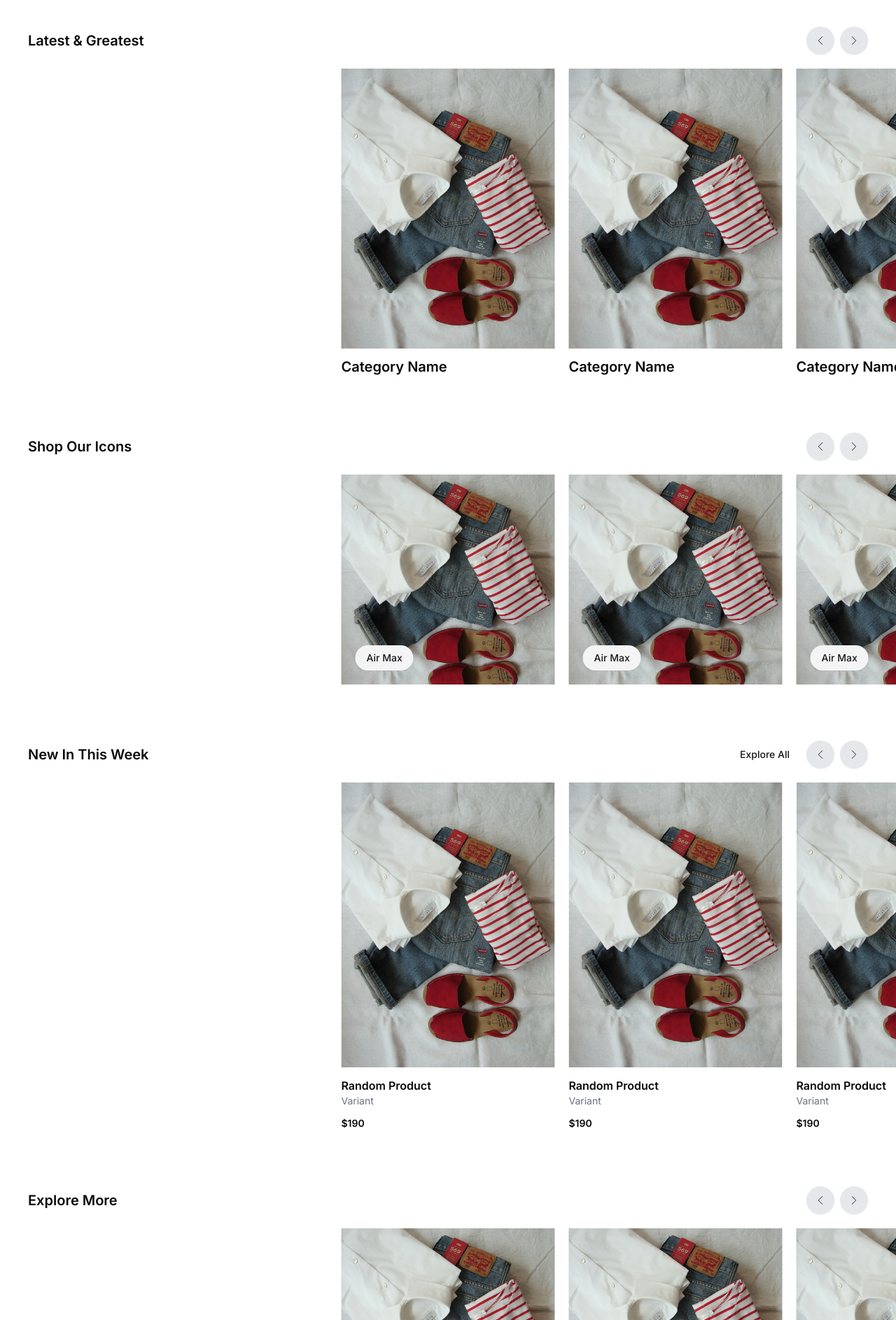
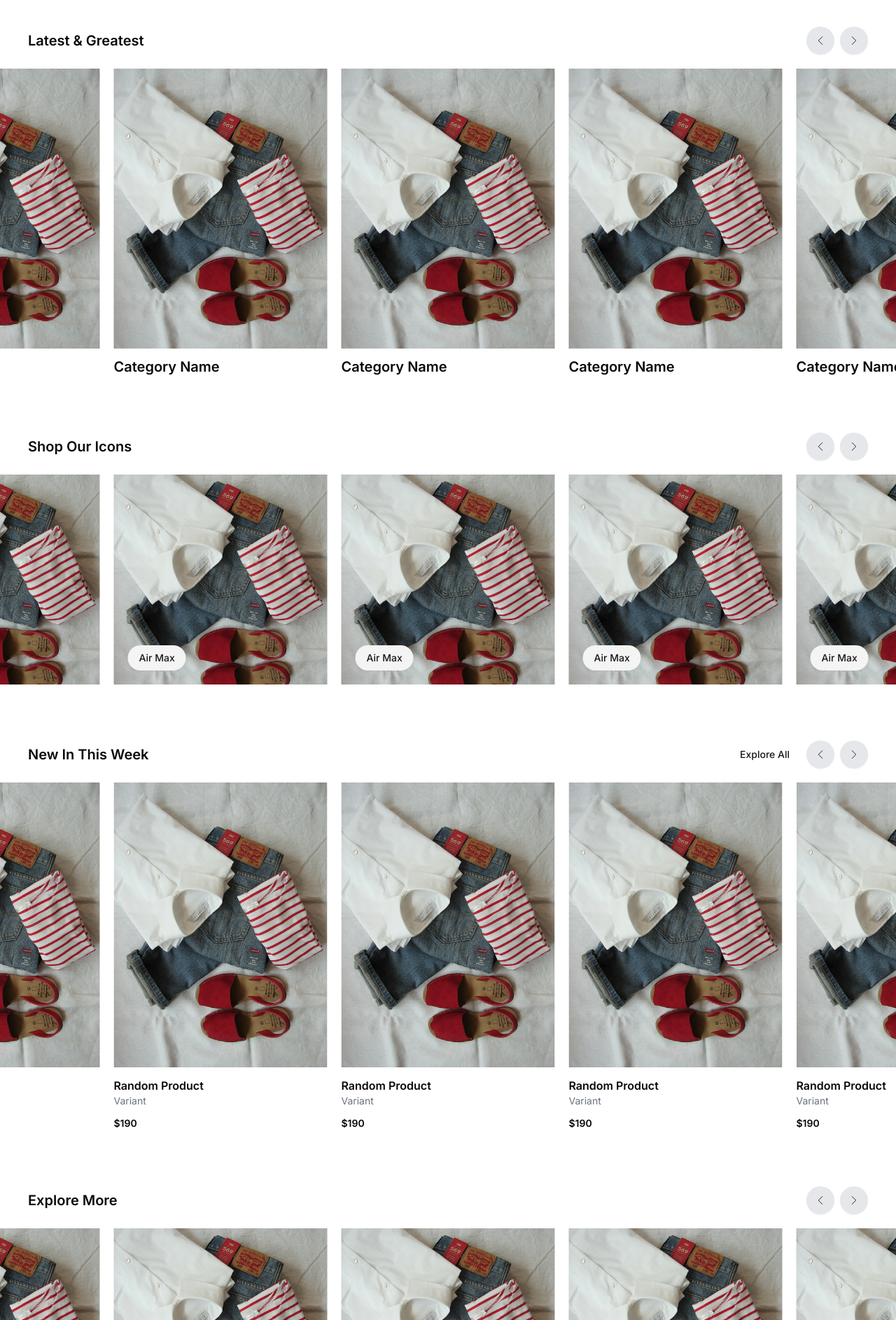
Before and after one commit to Appbaksho/urban, a Next.js app in the folder urban-website/: page / in a window 1280 px wide. Shown: the part 714-2600 px from the top of the page at 70% size. Built offline with nearby package versions, Linux system fonts and the light colour scheme.

Commit message:
used loop in carousels

```diff
--- a/urban-website/components/home/explore-more.tsx
+++ b/urban-website/components/home/explore-more.tsx
@@ -26,6 +26,7 @@ const ExploreMore = () => {
         <Swiper
         ref={swiper}
         centeredSlides
+        loop
         className='mt-5'
       spaceBetween={20}
       breakpoints={{
--- a/urban-website/components/home/latest-and-greatest.tsx
+++ b/urban-website/components/home/latest-and-greatest.tsx
@@ -25,6 +25,7 @@ const LatestAndGreatest = () => {
         <Swiper
         ref={swiper}
         centeredSlides
+        loop={true}
         className='mt-5'
       spaceBetween={20}
       breakpoints={{
--- a/urban-website/components/home/new-in-this-week.tsx
+++ b/urban-website/components/home/new-in-this-week.tsx
@@ -25,9 +25,11 @@ const NewInThisWeek = () => {
                 </Button>
             </div>
         </div>
+
         <Swiper
         ref={swiper}
         centeredSlides
+        loop={true}
         className='mt-5'
       spaceBetween={20}
       breakpoints={{
--- a/urban-website/components/home/shop-our-icons.tsx
+++ b/urban-website/components/home/shop-our-icons.tsx
@@ -27,6 +27,7 @@ const ShopOurIcons = () => {
         <Swiper
         ref={swiper}
         centeredSlides
+        loop
         className='mt-5'
       spaceBetween={20}
       breakpoints={{
```
